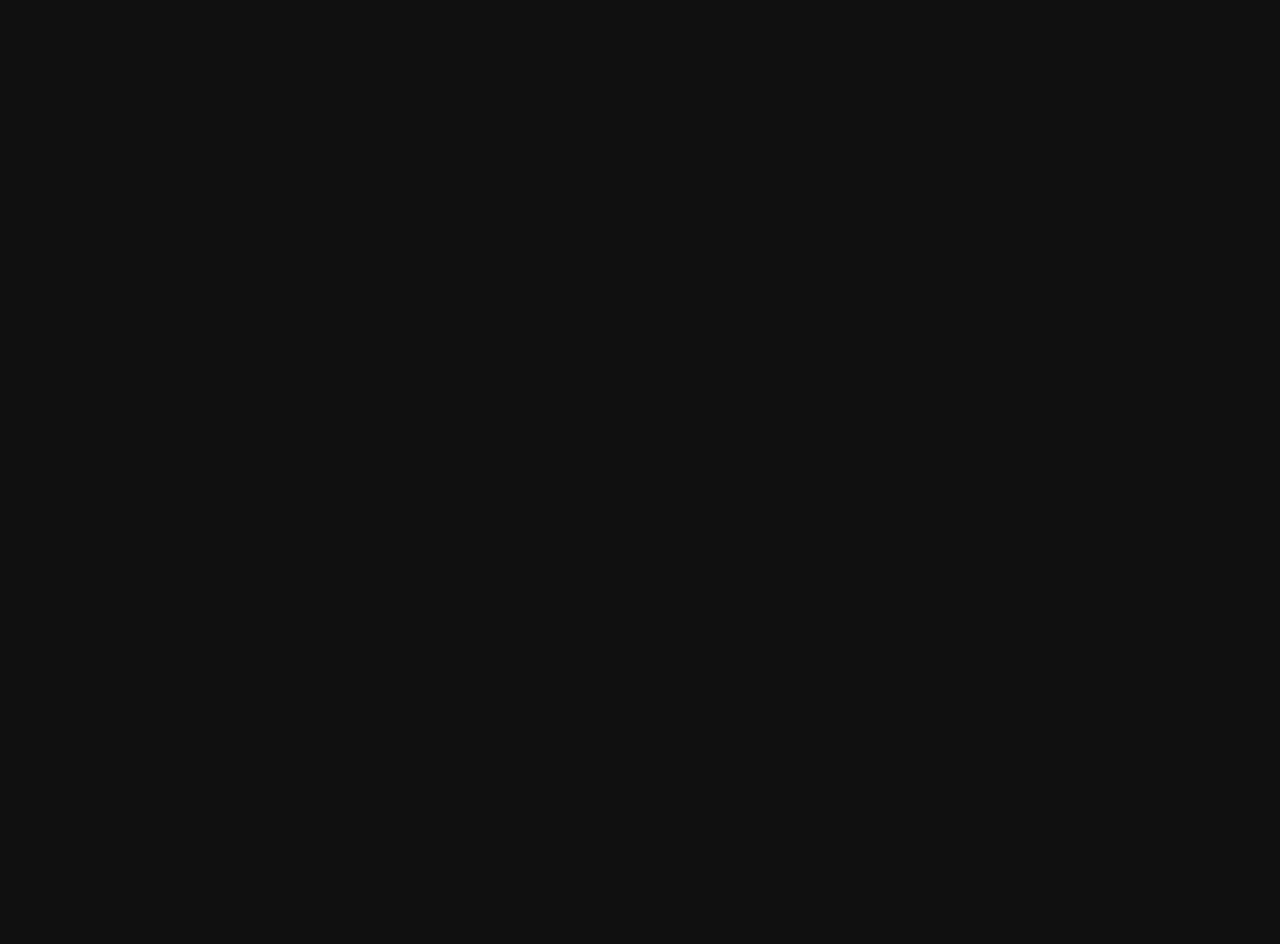
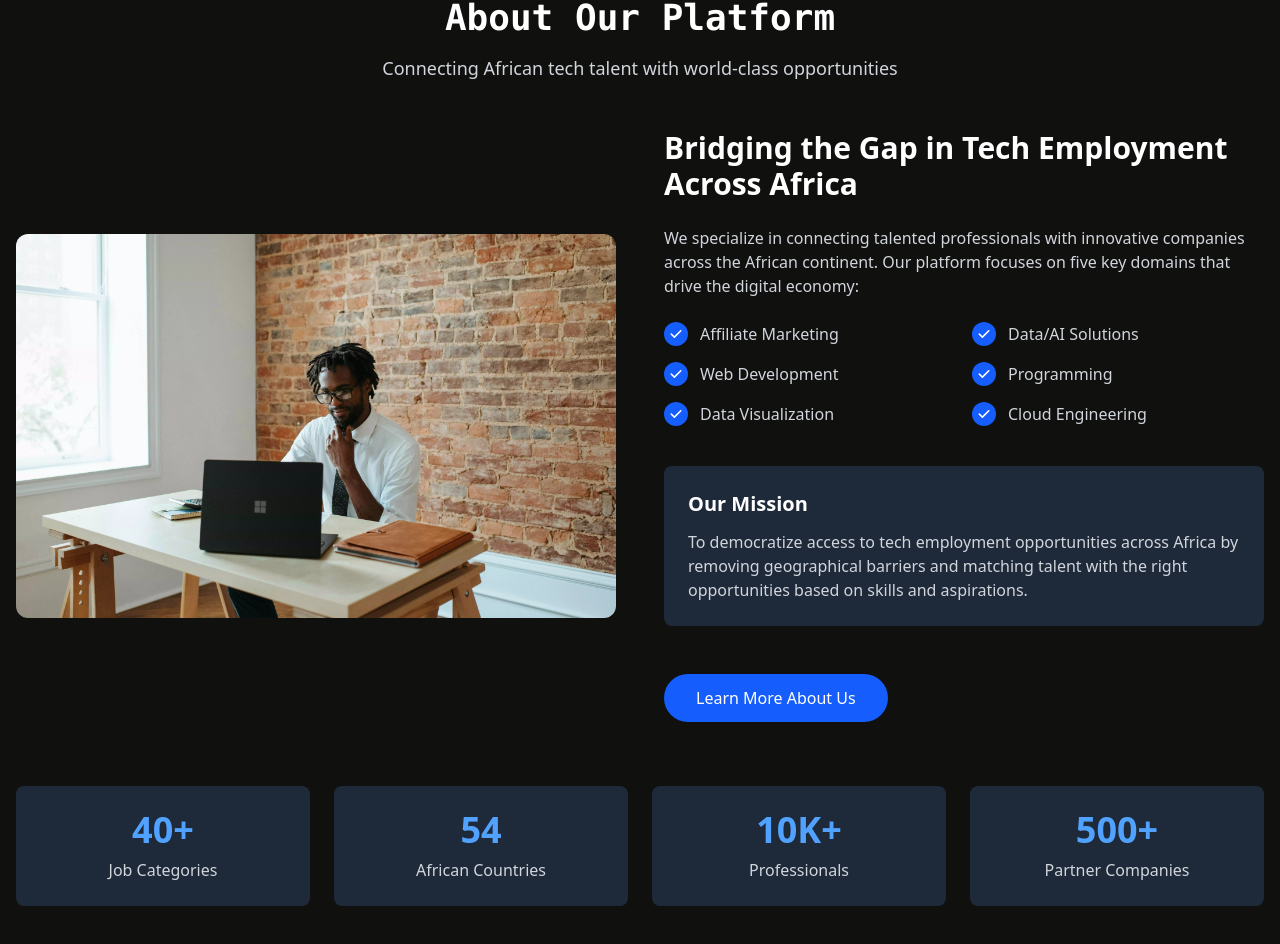
Before and after one commit to tchasinga/jobposter, a Next.js app: page / in a window 1280 px wide. Shown: the part 3999-4943 px from the top of the page. Before the commit the page ends 3917 px from the top, so only its background shows below. Built offline with nearby package versions, Linux system fonts and the light colour scheme.

Commit message:
feat: update Jobs component layout, remove StickyScrollRevealDemo, and add AboutSection component

```diff
--- /dev/null
+++ b/app/Pages/AboutSection.jsx
@@ -0,0 +1,93 @@
+"use client"
+import React from 'react';
+import Image from 'next/image';
+import ImgFive from "../Image/Img05.webp";
+export default function AboutSection() {
+  return (
+    <section className="max-w-screen-2xl mx-auto w-full py-20 px-4">
+      {/* Section Header */}
+      <div className="text-center pb-12">
+        <h1 className="text-4xl font-bold text-white font-mono mb-4">About Our Platform</h1>
+        <p className="text-lg text-gray-300 max-w-3xl mx-auto">
+          Connecting African tech talent with world-class opportunities
+        </p>
+      </div>
+
+      <div className="flex flex-col lg:flex-row gap-12 items-center">
+        {/* Image Section */}
+        <div className="lg:w-1/2 relative h-96 rounded-xl overflow-hidden">
+          <Image
+            src={ImgFive}
+            alt="Our team working"
+            fill
+            className="object-cover"
+            sizes="(max-width: 768px) 100vw, 50vw"
+          />
+        </div>
+
+        {/* Content Section */}
+        <div className="lg:w-1/2 space-y-6">
+          <h2 className="text-3xl font-bold text-white">
+            Bridging the Gap in Tech Employment Across Africa
+          </h2>
+
+          <p className="text-gray-300">
+            We specialize in connecting talented professionals with innovative companies across
+            the African continent. Our platform focuses on five key domains that drive the
+            digital economy:
+          </p>
+
+          <ul className="grid grid-cols-2 gap-4">
+            {[
+              "Affiliate Marketing",
+              "Data/AI Solutions",
+              "Web Development",
+              "Programming",
+              "Data Visualization",
+              "Cloud Engineering"
+            ].map((item, index) => (
+              <li key={index} className="flex items-center">
+                <span className="bg-blue-600 rounded-full w-6 h-6 flex items-center justify-center mr-3">
+                  <svg xmlns="http://www.w3.org/2000/svg" className="h-4 w-4 text-white" viewBox="0 0 20 20" fill="currentColor">
+                    <path fillRule="evenodd" d="M16.707 5.293a1 1 0 010 1.414l-8 8a1 1 0 01-1.414 0l-4-4a1 1 0 011.414-1.414L8 12.586l7.293-7.293a1 1 0 011.414 0z" clipRule="evenodd" />
+                  </svg>
+                </span>
+                <span className="text-gray-300">{item}</span>
+              </li>
+            ))}
+          </ul>
+
+          <div className="pt-4">
+            <div className="bg-gray-800 p-6 rounded-lg">
+              <h3 className="text-xl font-semibold text-white mb-3">Our Mission</h3>
+              <p className="text-gray-300">
+                To democratize access to tech employment opportunities across Africa by removing
+                geographical barriers and matching talent with the right opportunities based on
+                skills and aspirations.
+              </p>
+            </div>
+          </div>
+
+          <button className="mt-6 bg-blue-600 hover:bg-blue-700 text-white font-medium py-3 px-8 rounded-full transition-colors">
+            Learn More About Us
+          </button>
+        </div>
+      </div>
+
+      {/* Stats Section */}
+      <div className="grid grid-cols-2 md:grid-cols-4 gap-6 mt-16">
+        {[
+          { value: "40+", label: "Job Categories" },
+          { value: "54", label: "African Countries" },
+          { value: "10K+", label: "Professionals" },
+          { value: "500+", label: "Partner Companies" }
+        ].map((stat, index) => (
+          <div key={index} className="bg-gray-800 p-6 rounded-lg text-center">
+            <p className="text-4xl font-bold text-blue-400 mb-2">{stat.value}</p>
+            <p className="text-gray-300">{stat.label}</p>
+          </div>
+        ))}
+      </div>
+    </section>
+  );
+}
--- a/app/Pages/Jobs.jsx
+++ b/app/Pages/Jobs.jsx
@@ -27,7 +27,7 @@
   };
 
   return (
-    <div className='max-w-screen-2xl mx-auto w-full py-20'>
+    <div className='max-w-screen-xl mx-auto w-full py-20'>
 
     <div className="pb-10">
             <div className='leading-0'>
--- a/app/Pages/StickyScrollRevealDemo.jsx
+++ /dev/null
@@ -1,7 +0,0 @@
-import React from 'react'
-
-export default function StickyScrollRevealDemo() {
-  return (
-    <div>StickyScrollRevealDemo</div>
-  )
-}
--- a/app/page.jsx
+++ b/app/page.jsx
@@ -1,6 +1,7 @@
 import Image from "next/image";
 import Keeper from "./Pages/Keeper";
 import Jobs from "./Pages/Jobs";
+import AboutSection from "./Pages/AboutSection";
 
 export default function Home() {
   return (
@@ -10,6 +11,7 @@
       {/* <Jobs /> */}
       <Jobs />
       {/* <About /> */}
+      <AboutSection />
       {/* <Companies /> */}
     </div>
   );
--- a/package.json
+++ b/package.json
@@ -21,8 +21,10 @@
     "motion": "^12.6.5",
     "next": "15.3.0",
     "react": "^19.0.0",
+    "react-accessible-accordion": "^3.3.4",
     "react-countup": "^6.5.3",
     "react-dom": "^19.0.0",
+    "react-icons": "^5.5.0",
     "tailwind-merge": "^3.2.0"
   },
   "devDependencies": {
@@ -32,6 +34,7 @@
     "@types/react": "19.1.0",
     "eslint": "^9",
     "eslint-config-next": "15.3.0",
-    "tailwindcss": "^4"
+    "tailwindcss": "^4",
+    "typescript": "5.8.3"
   }
 }
```
Also changed, not shown: app/globals.css (line endings or trailing spaces), 1 other file (tests, documents, lock files or other folders).
